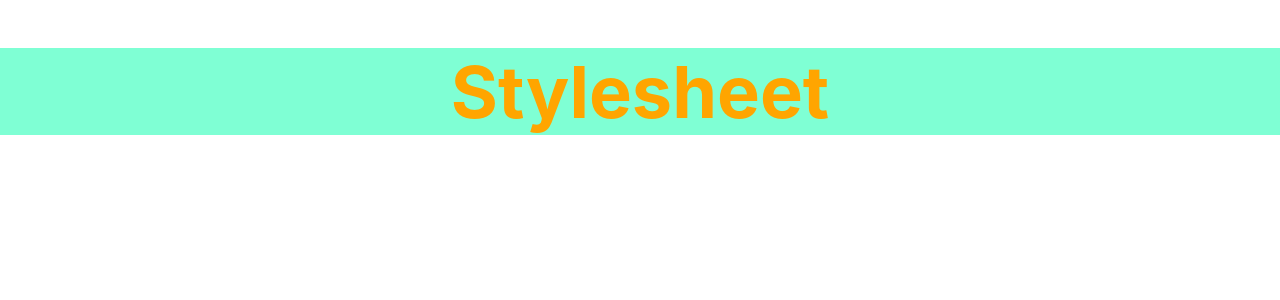
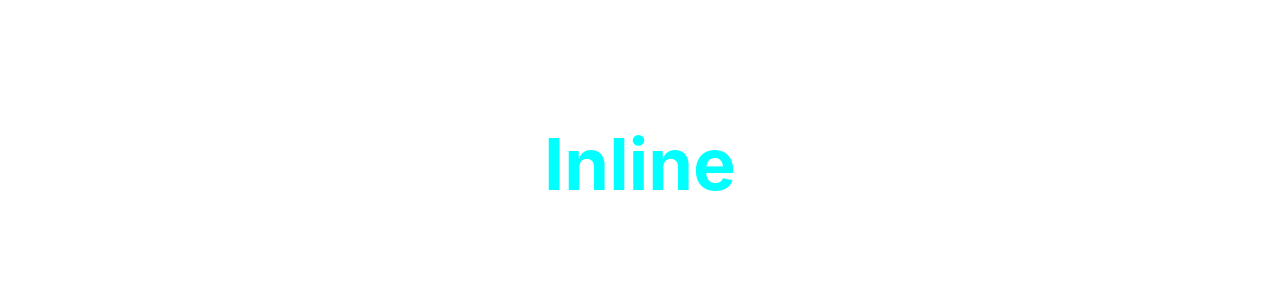
Before and after one commit to Vivek-Bhagat/React.js-source-codes-with-examples, a React (Create React App) app: page / in a window 1280 px wide. Shown: the top 300 px of the page. Built offline with nearby package versions, Linux system fonts and the light colour scheme.

Commit message:
inline styling

```diff
--- a/src/App.js
+++ b/src/App.js
@@ -3,6 +3,7 @@ import React, { Component } from "react";
 // import logo from './logo.svg';
 import "./App.css";
 import Stylesheet from "./components/Stylesheet";
+import Inline from "./components/Inline";
 // import Greet from './components/Greet';
 // import Welcome from './components/Welcome';
 // import Goodbye from './components/Goodbye';
@@ -48,7 +49,8 @@ class App extends Component {
         {/* < ParentComponent /> */}
         {/* < UserGreeting /> */}
         {/* < ListNames /> */}
-        < Stylesheet primary={true} />
+        {/* < Stylesheet primary={true} /> */}
+        < Inline />
       </div>
     );
   }
--- /dev/null
+++ b/src/components/Inline.js
@@ -0,0 +1,14 @@
+import React from 'react'
+const heading = {
+    fontSize:'72px',
+    color:'aqua'
+}
+function Inline() {
+  return (
+    <div>
+        <h5 style={heading}>Inline</h5>
+    </div>
+  )
+}
+
+export default Inline
```
